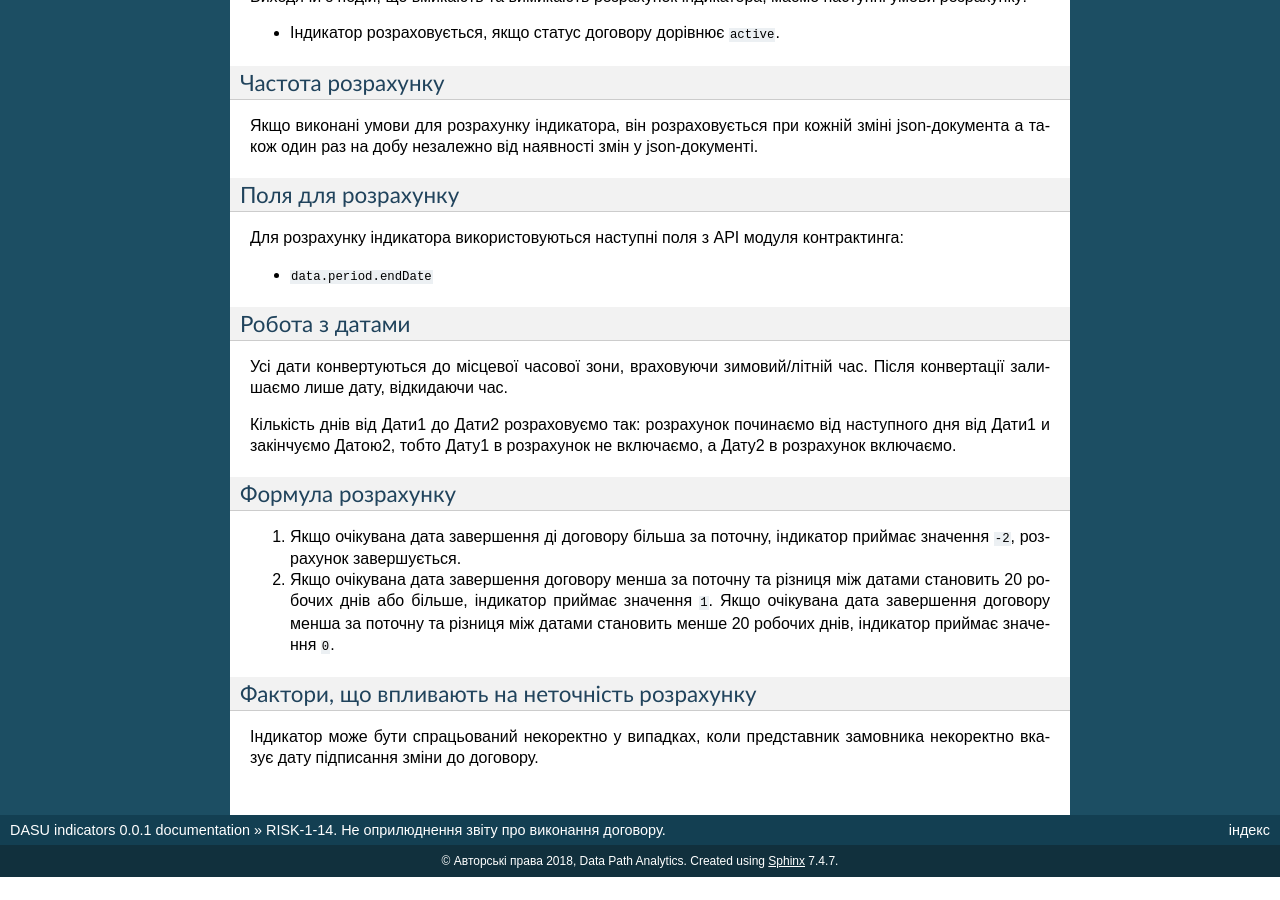
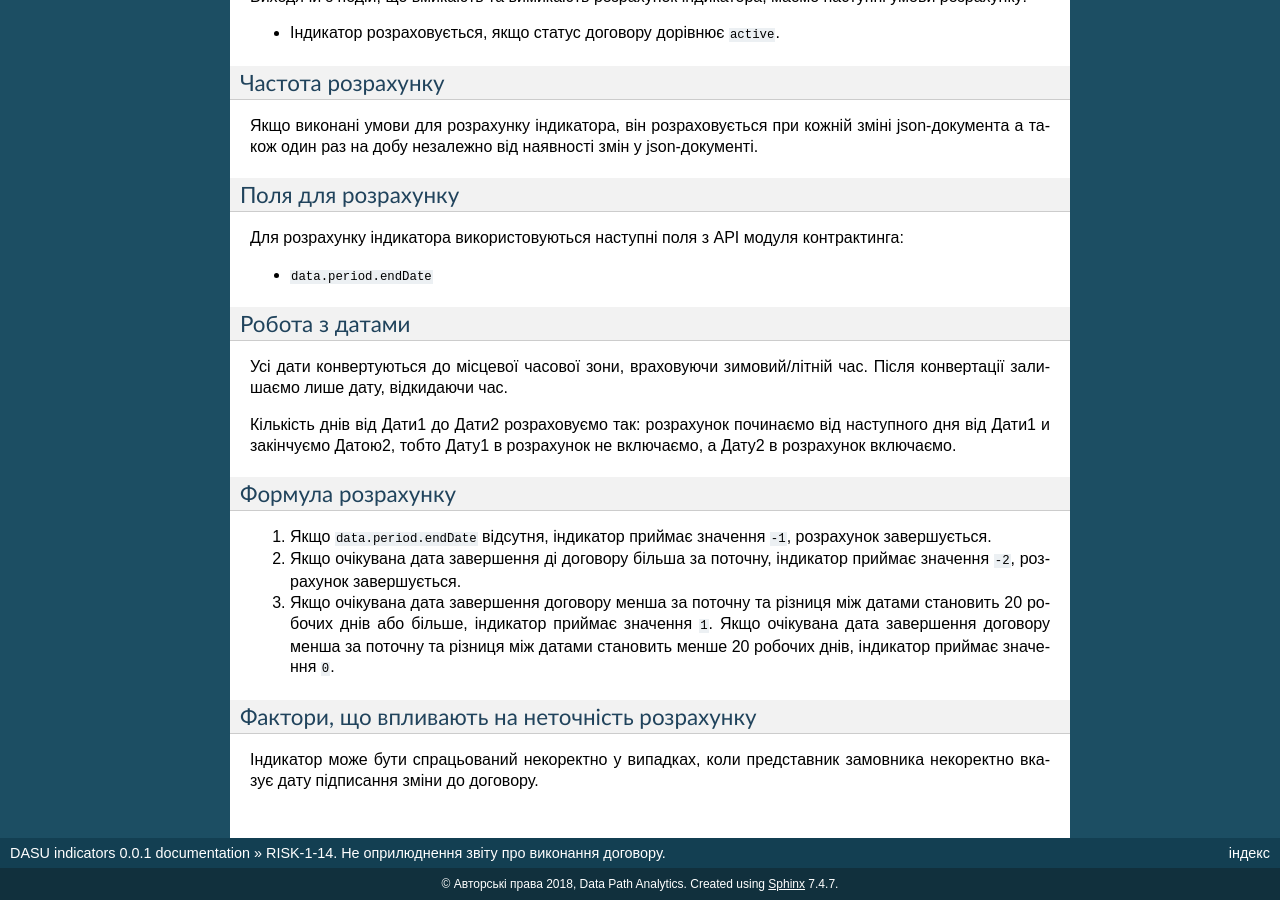
Before and after one commit to dbolshev/indicators-docs, a Sphinx documentation site: the page built from docs/RISK-1-14.rst, in a window 1280 px wide and 900 px high, scrolled down 1328 px. Built offline with Sphinx 7.4.7, drawn with Linux system fonts in a browser that asks for light colours; before the commit the page ends 2205 px from its top, so only the background shows below that.

Commit message:
Update RISK-1-14.rst

```diff
--- a/docs/RISK-1-14.rst
+++ b/docs/RISK-1-14.rst
@@ -96,9 +96,12 @@ RISK-1-14. Не оприлюднення звіту про виконання д
 
 Формула розрахунку
 ==================
-1. Якщо очікувана дата завершення ді договору більша за поточну, індикатор приймає значення ``-2``, розрахунок завершується.
 
-2. Якщо очікувана дата завершення договору менша за поточну та різниця між датами становить 20 робочих днів або більше, індикатор приймає значення ``1``. Якщо очікувана дата завершення договору менша за поточну та різниця між датами становить менше 20 робочих днів, індикатор приймає значення ``0``.
+1. Якщо ``data.period.endDate`` відсутня, індикатор приймає значення ``-1``, розрахунок завершується.
+
+2. Якщо очікувана дата завершення ді договору більша за поточну, індикатор приймає значення ``-2``, розрахунок завершується.
+
+3. Якщо очікувана дата завершення договору менша за поточну та різниця між датами становить 20 робочих днів або більше, індикатор приймає значення ``1``. Якщо очікувана дата завершення договору менша за поточну та різниця між датами становить менше 20 робочих днів, індикатор приймає значення ``0``.
 
 
 Фактори, що впливають на неточність розрахунку
```
